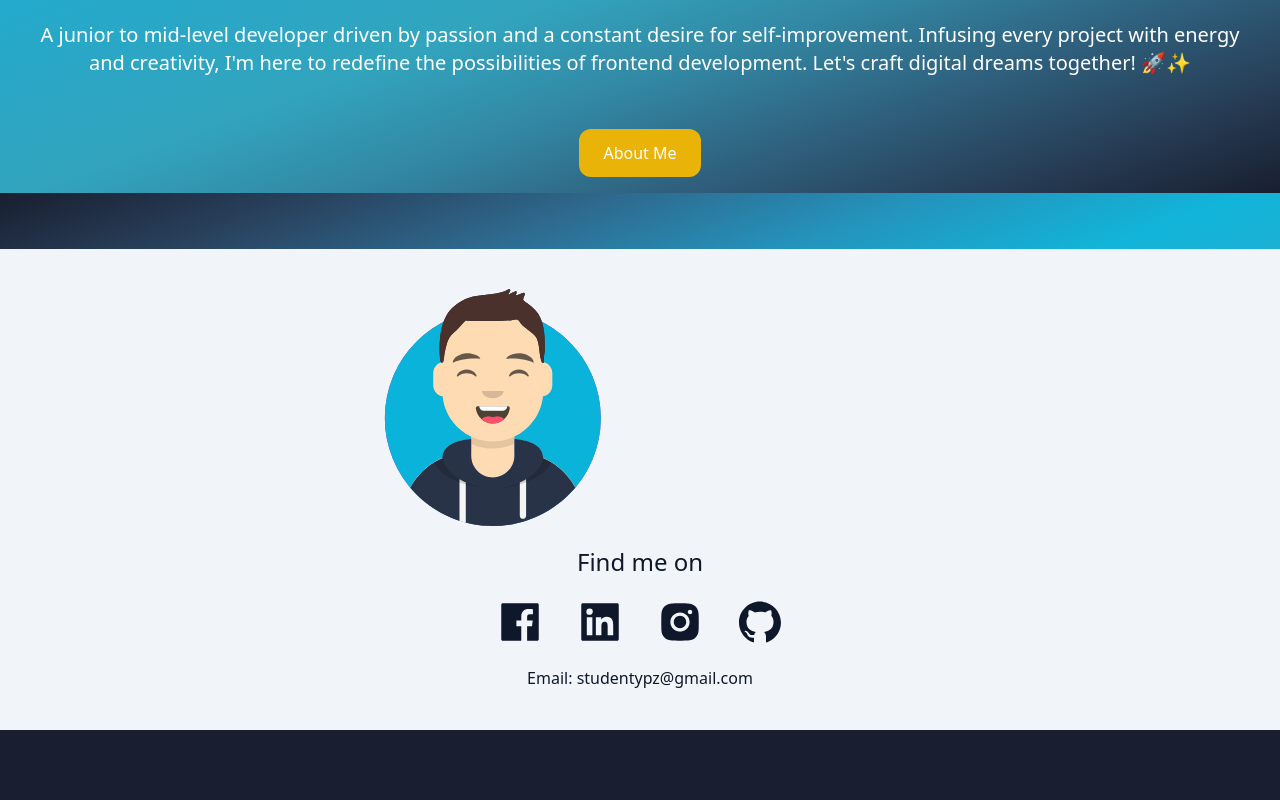
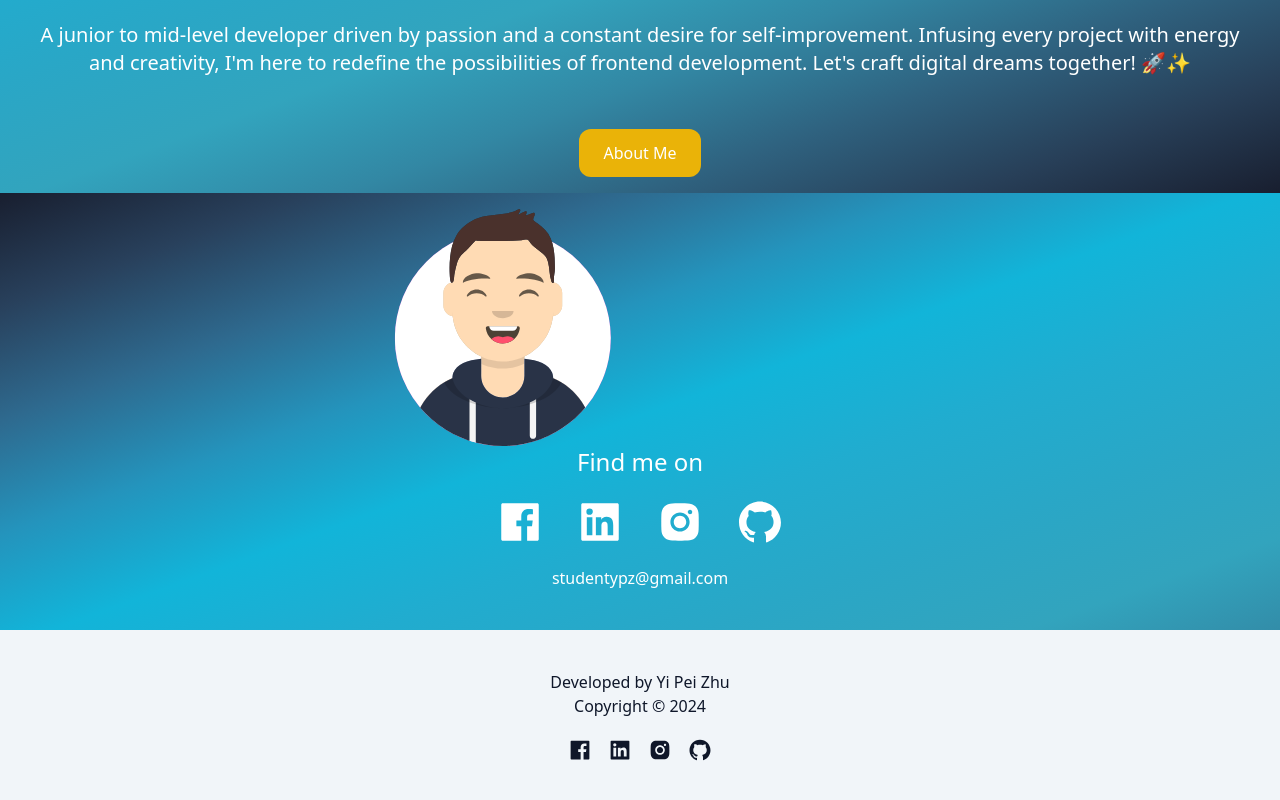
Before and after one commit to YiPei1994/portfolio, a React (Vite) app: page / in a window 1280 px wide. Shown: the part 1407-2207 px from the top of the page. Before the commit the page ends 2137 px from the top, so only its background shows below. Built offline with nearby package versions, Linux system fonts and the light colour scheme.

Commit message:
homepage done

```diff
--- a/src/components/Footer.jsx
+++ b/src/components/Footer.jsx
@@ -4,40 +4,37 @@ import { AiFillFacebook } from 'react-icons/ai';
 import { AiFillLinkedin } from 'react-icons/ai';
 
 function Footer() {
+  const year = new Date().getFullYear();
   return (
     <div className=" mt-auto  flex w-full flex-col items-center gap-5 bg-slate-100 py-10 text-slate-900">
-      <div className="m-auto w-2/5">
-        <img className="h-auto " src="../src/assets/avatar.svg" alt="logo" />
-      </div>
-      <div className="flex flex-col items-center gap-5 text-center">
-        <h4 className="text-2xl">Find me on</h4>
-        <div className="flex w-full items-center">
+      <div className="flex w-full flex-col items-center gap-5">
+        <p className="m-auto w-4/5">
+          Developed by Yi Pei Zhu <br /> Copyright © {year}
+        </p>
+        <div className="flex">
           <span>
             {' '}
             <a href="/">
-              <AiFillFacebook className="h-12 w-20" />
+              <AiFillFacebook className="mx-2 h-6 w-6" />
             </a>{' '}
           </span>
           <span>
             <a href="/">
-              <AiFillLinkedin className="h-12 w-20" />
+              <AiFillLinkedin className="mx-2 h-6 w-6" />
             </a>
           </span>
           <span>
             <a href="/">
-              <AiFillInstagram className="h-12 w-20" />
+              <AiFillInstagram className="mx-2 h-6 w-6" />
             </a>
           </span>
           <span>
             {' '}
             <a href="/">
-              <AiFillGithub className="h-12 w-20" />
+              <AiFillGithub className="mx-2 h-6 w-6" />
             </a>
           </span>
         </div>
-        <p>
-          Email: <a href="mailto:studentypz@gmail.com">studentypz@gmail.com</a>
-        </p>
       </div>
     </div>
   );
--- a/src/pages/Home.jsx
+++ b/src/pages/Home.jsx
@@ -1,4 +1,8 @@
 import { Link } from 'react-router-dom';
+import { AiFillGithub } from 'react-icons/ai';
+import { AiFillInstagram } from 'react-icons/ai';
+import { AiFillFacebook } from 'react-icons/ai';
+import { AiFillLinkedin } from 'react-icons/ai';
 
 function Home() {
   return (
@@ -26,6 +30,40 @@ function Home() {
       >
         About Me
       </Link>
+
+      <div className="m-auto w-2/5">
+        <img className="h-auto " src="../src/assets/avatar.svg" alt="logo" />
+      </div>
+      <div className="flex flex-col items-center gap-5 text-center">
+        <h4 className="text-2xl">Find me on</h4>
+        <div className="flex w-full items-center">
+          <span>
+            {' '}
+            <a href="/">
+              <AiFillFacebook className="h-12 w-20" />
+            </a>{' '}
+          </span>
+          <span>
+            <a href="/">
+              <AiFillLinkedin className="h-12 w-20" />
+            </a>
+          </span>
+          <span>
+            <a href="/">
+              <AiFillInstagram className="h-12 w-20" />
+            </a>
+          </span>
+          <span>
+            {' '}
+            <a href="/">
+              <AiFillGithub className="h-12 w-20" />
+            </a>
+          </span>
+        </div>
+        <p>
+          <a href="mailto:studentypz@gmail.com">studentypz@gmail.com</a>
+        </p>
+      </div>
     </div>
   );
 }
```
Also changed, not shown: src/assets/avatar.svg.
